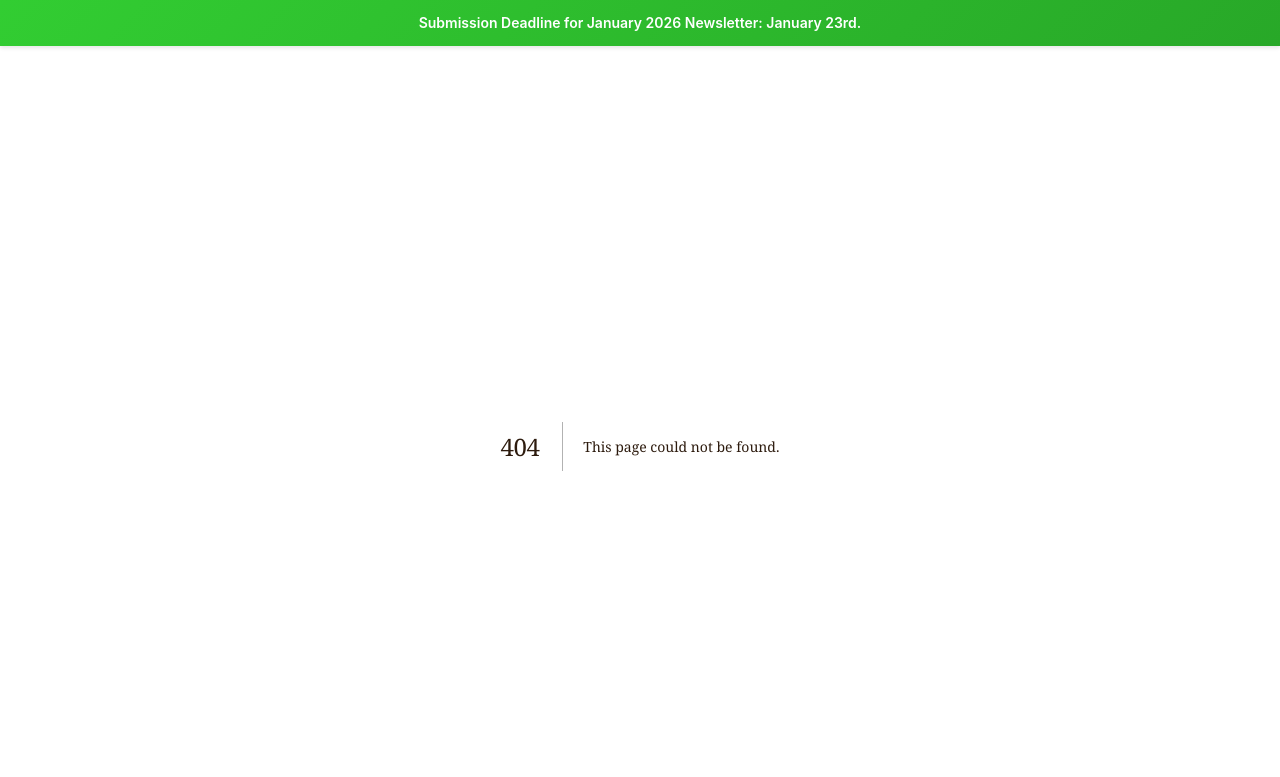
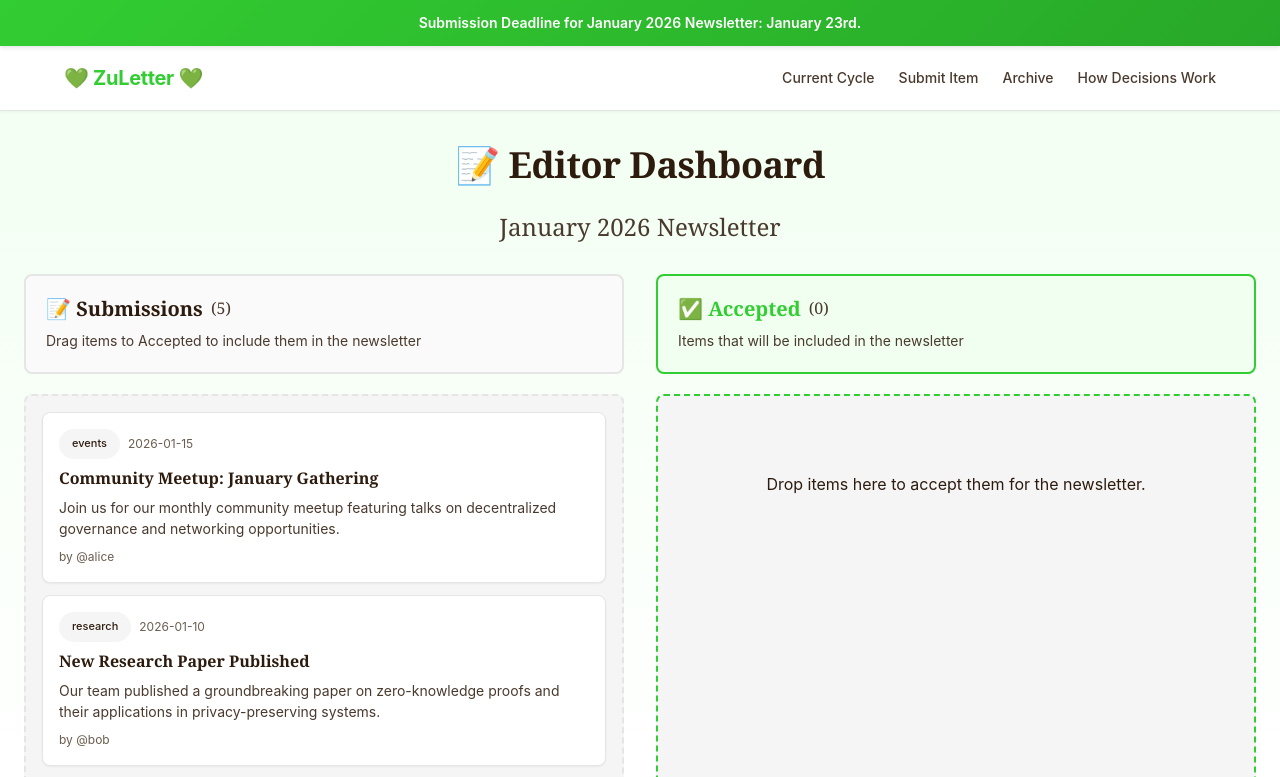
Before and after one commit to vrnvrn/zu, a Next.js app in the folder zuletter/: page /editor in a window 1280 px wide. Before the commit this address had no page. Shown: the top 777 px of the page. Built offline with nearby package versions, Linux system fonts and the light colour scheme.

Commit message:
Add editor page with drag-and-drop functionality for January 2026 Newsletter

```diff
--- /dev/null
+++ b/zuletter/app/editor/page.tsx
@@ -0,0 +1,281 @@
+'use client'
+
+import { useState } from 'react'
+import Nav from '@/components/Nav'
+
+interface EditorItem {
+  id: string
+  title: string
+  category: string
+  summary: string
+  author: string
+  date: string
+}
+
+const sampleItems: EditorItem[] = [
+  {
+    id: '1',
+    title: 'Community Meetup: January Gathering',
+    category: 'events',
+    summary: 'Join us for our monthly community meetup featuring talks on decentralized governance and networking opportunities.',
+    author: '@alice',
+    date: '2026-01-15'
+  },
+  {
+    id: '2',
+    title: 'New Research Paper Published',
+    category: 'research',
+    summary: 'Our team published a groundbreaking paper on zero-knowledge proofs and their applications in privacy-preserving systems.',
+    author: '@bob',
+    date: '2026-01-10'
+  },
+  {
+    id: '3',
+    title: 'Job Opening: Full Stack Developer',
+    category: 'jobs',
+    summary: 'We are looking for an experienced full stack developer to join our team. Remote work available.',
+    author: '@charlie',
+    date: '2026-01-12'
+  },
+  {
+    id: '4',
+    title: 'Community Win: 1000 Members Milestone',
+    category: 'wins',
+    summary: 'We reached 1000 active community members this month! Thank you to everyone who has been part of this journey.',
+    author: '@diana',
+    date: '2026-01-08'
+  },
+  {
+    id: '5',
+    title: 'Product Update: New Features Released',
+    category: 'updates',
+    summary: 'We just released version 2.0 with improved performance, new UI components, and enhanced security features.',
+    author: '@eve',
+    date: '2026-01-14'
+  }
+]
+
+export default function EditorPage() {
+  const [submissions, setSubmissions] = useState<EditorItem[]>(sampleItems)
+  const [accepted, setAccepted] = useState<EditorItem[]>([])
+  const [draggedItem, setDraggedItem] = useState<EditorItem | null>(null)
+  const [draggedSource, setDraggedSource] = useState<'submissions' | 'accepted' | null>(null)
+
+  const handleDragStart = (item: EditorItem, source: 'submissions' | 'accepted') => {
+    setDraggedItem(item)
+    setDraggedSource(source)
+  }
+
+  const handleDragOver = (e: React.DragEvent) => {
+    e.preventDefault()
+  }
+
+  const handleDrop = (target: 'submissions' | 'accepted') => {
+    if (!draggedItem || !draggedSource) return
+
+    // Don't do anything if dropping in the same column
+    if (target === draggedSource) {
+      setDraggedItem(null)
+      setDraggedSource(null)
+      return
+    }
+
+    if (target === 'accepted') {
+      // Move from submissions to accepted
+      setSubmissions(prev => prev.filter(item => item.id !== draggedItem.id))
+      setAccepted(prev => {
+        if (prev.find(item => item.id === draggedItem.id)) return prev
+        return [...prev, draggedItem]
+      })
+    } else {
+      // Move from accepted to submissions
+      setAccepted(prev => prev.filter(item => item.id !== draggedItem.id))
+      setSubmissions(prev => {
+        if (prev.find(item => item.id === draggedItem.id)) return prev
+        return [...prev, draggedItem]
+      })
+    }
+    setDraggedItem(null)
+    setDraggedSource(null)
+  }
+
+  const renderItem = (item: EditorItem, source: 'submissions' | 'accepted') => (
+    <div
+      key={item.id}
+      draggable
+      onDragStart={() => handleDragStart(item, source)}
+      style={{
+        padding: '16px',
+        background: 'var(--bg-primary)',
+        border: '1px solid var(--border)',
+        borderRadius: 'var(--radius)',
+        marginBottom: '12px',
+        cursor: 'grab',
+        transition: 'all 0.2s',
+        boxShadow: 'var(--shadow-sm)'
+      }}
+      onMouseEnter={(e) => {
+        e.currentTarget.style.boxShadow = 'var(--shadow-md)'
+        e.currentTarget.style.transform = 'translateY(-2px)'
+      }}
+      onMouseLeave={(e) => {
+        e.currentTarget.style.boxShadow = 'var(--shadow-sm)'
+        e.currentTarget.style.transform = 'translateY(0)'
+      }}
+    >
+      <div style={{ display: 'flex', alignItems: 'center', gap: '8px', marginBottom: '8px' }}>
+        <span className="badge badge-category" style={{ fontSize: '11px' }}>
+          {item.category}
+        </span>
+        <span style={{ fontSize: '12px', color: 'var(--text-tertiary)' }}>
+          {item.date}
+        </span>
+      </div>
+      <h3 style={{ margin: '0 0 8px 0', fontSize: '16px', fontWeight: '600' }}>
+        {item.title}
+      </h3>
+      <p style={{ margin: '0 0 8px 0', fontSize: '14px', color: 'var(--text-secondary)', lineHeight: '1.5' }}>
+        {item.summary}
+      </p>
+      <div style={{ fontSize: '12px', color: 'var(--text-tertiary)' }}>
+        by {item.author}
+      </div>
+    </div>
+  )
+
+  return (
+    <>
+      <Nav />
+      <div className="container" style={{ maxWidth: '1400px' }}>
+        <header style={{ marginBottom: '32px', textAlign: 'center' }}>
+          <h1 style={{ fontSize: '36px', marginBottom: '8px' }}>
+            📝 Editor Dashboard
+          </h1>
+          <h2 style={{ fontSize: '24px', color: 'var(--text-secondary)', fontWeight: 'normal' }}>
+            January 2026 Newsletter
+          </h2>
+        </header>
+
+        <div style={{
+          display: 'grid',
+          gridTemplateColumns: '1fr 1fr',
+          gap: '32px',
+          alignItems: 'start'
+        }}>
+          {/* Submissions Column */}
+          <section>
+            <div style={{
+              background: 'var(--bg-secondary)',
+              padding: '20px',
+              borderRadius: 'var(--radius)',
+              marginBottom: '20px',
+              border: '2px solid var(--border)'
+            }}>
+              <h2 style={{
+                fontSize: '20px',
+                margin: '0 0 8px 0',
+                display: 'flex',
+                alignItems: 'center',
+                gap: '8px'
+              }}>
+                📝 Submissions
+                <span style={{
+                  fontSize: '16px',
+                  fontWeight: 'normal',
+                  color: 'var(--text-secondary)'
+                }}>
+                  ({submissions.length})
+                </span>
+              </h2>
+              <p style={{ margin: 0, fontSize: '14px', color: 'var(--text-secondary)' }}>
+                Drag items to Accepted to include them in the newsletter
+              </p>
+            </div>
+            <div
+              onDragOver={handleDragOver}
+              onDrop={() => handleDrop('submissions')}
+              style={{
+                minHeight: '400px',
+                padding: '16px',
+                background: 'var(--bg-tertiary)',
+                borderRadius: 'var(--radius)',
+                border: '2px dashed var(--border)'
+              }}
+            >
+              {submissions.length > 0 ? (
+                submissions.map(item => renderItem(item, 'submissions'))
+              ) : (
+                <div style={{
+                  textAlign: 'center',
+                  padding: '60px 20px',
+                  color: 'var(--text-tertiary)'
+                }}>
+                  <p style={{ fontSize: '16px', margin: 0 }}>
+                    No submissions. Drop items here to move them back.
+                  </p>
+                </div>
+              )}
+            </div>
+          </section>
+
+          {/* Accepted Column */}
+          <section>
+            <div style={{
+              background: 'linear-gradient(135deg, var(--accent-light) 0%, #f0fff0 100%)',
+              padding: '20px',
+              borderRadius: 'var(--radius)',
+              marginBottom: '20px',
+              border: '2px solid var(--accent)'
+            }}>
+              <h2 style={{
+                fontSize: '20px',
+                margin: '0 0 8px 0',
+                display: 'flex',
+                alignItems: 'center',
+                gap: '8px',
+                color: 'var(--accent)'
+              }}>
+                ✅ Accepted
+                <span style={{
+                  fontSize: '16px',
+                  fontWeight: 'normal',
+                  color: 'var(--text-secondary)'
+                }}>
+                  ({accepted.length})
+                </span>
+              </h2>
+              <p style={{ margin: 0, fontSize: '14px', color: 'var(--text-secondary)' }}>
+                Items that will be included in the newsletter
+              </p>
+            </div>
+            <div
+              onDragOver={handleDragOver}
+              onDrop={() => handleDrop('accepted')}
+              style={{
+                minHeight: '400px',
+                padding: '16px',
+                background: 'var(--bg-tertiary)',
+                borderRadius: 'var(--radius)',
+                border: '2px dashed var(--accent)'
+              }}
+            >
+              {accepted.length > 0 ? (
+                accepted.map(item => renderItem(item, 'accepted'))
+              ) : (
+                <div style={{
+                  textAlign: 'center',
+                  padding: '60px 20px',
+                  color: 'var(--text-tertiary)'
+                }}>
+                  <p style={{ fontSize: '16px', margin: 0 }}>
+                    Drop items here to accept them for the newsletter.
+                  </p>
+                </div>
+              )}
+            </div>
+          </section>
+        </div>
+      </div>
+    </>
+  )
+}
```
